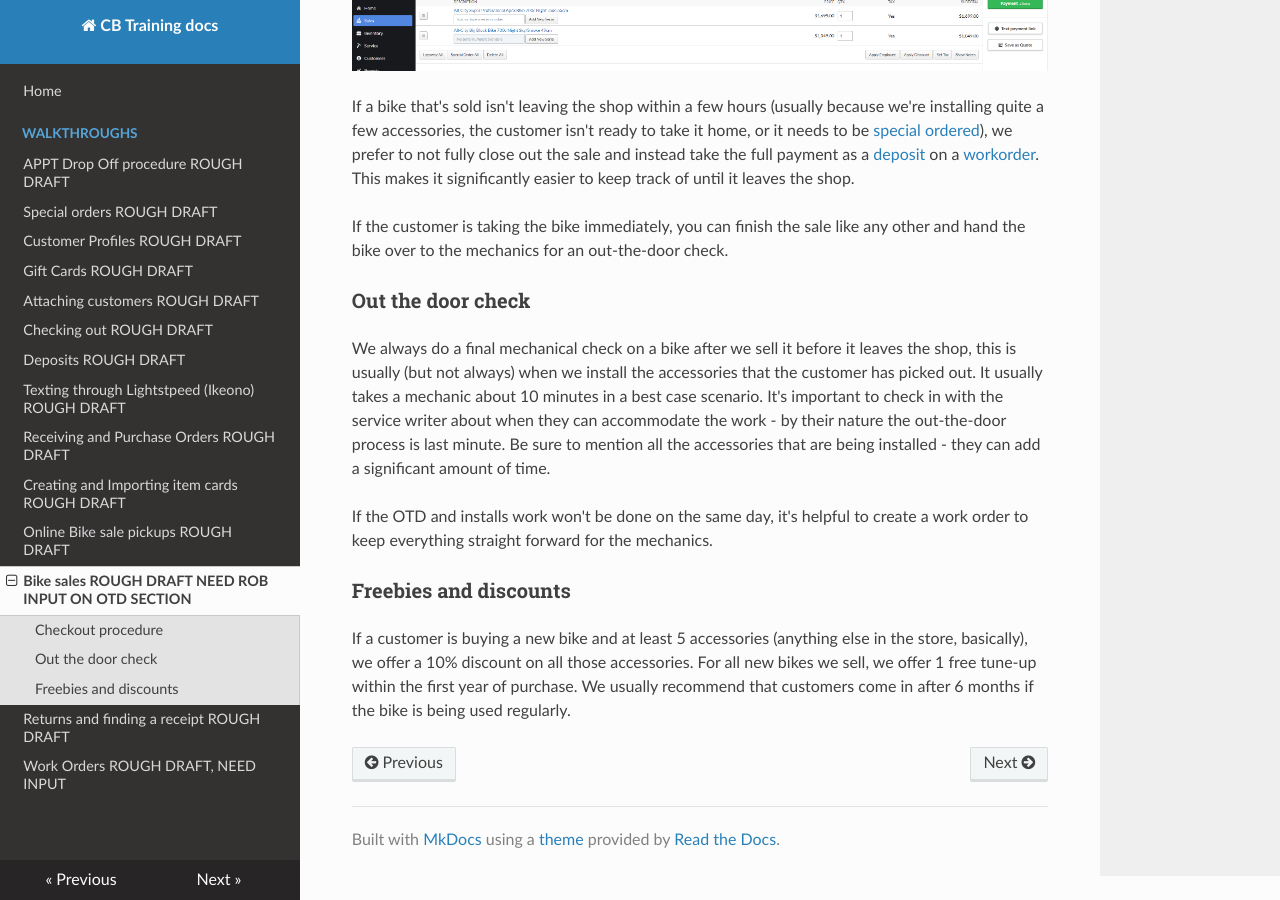
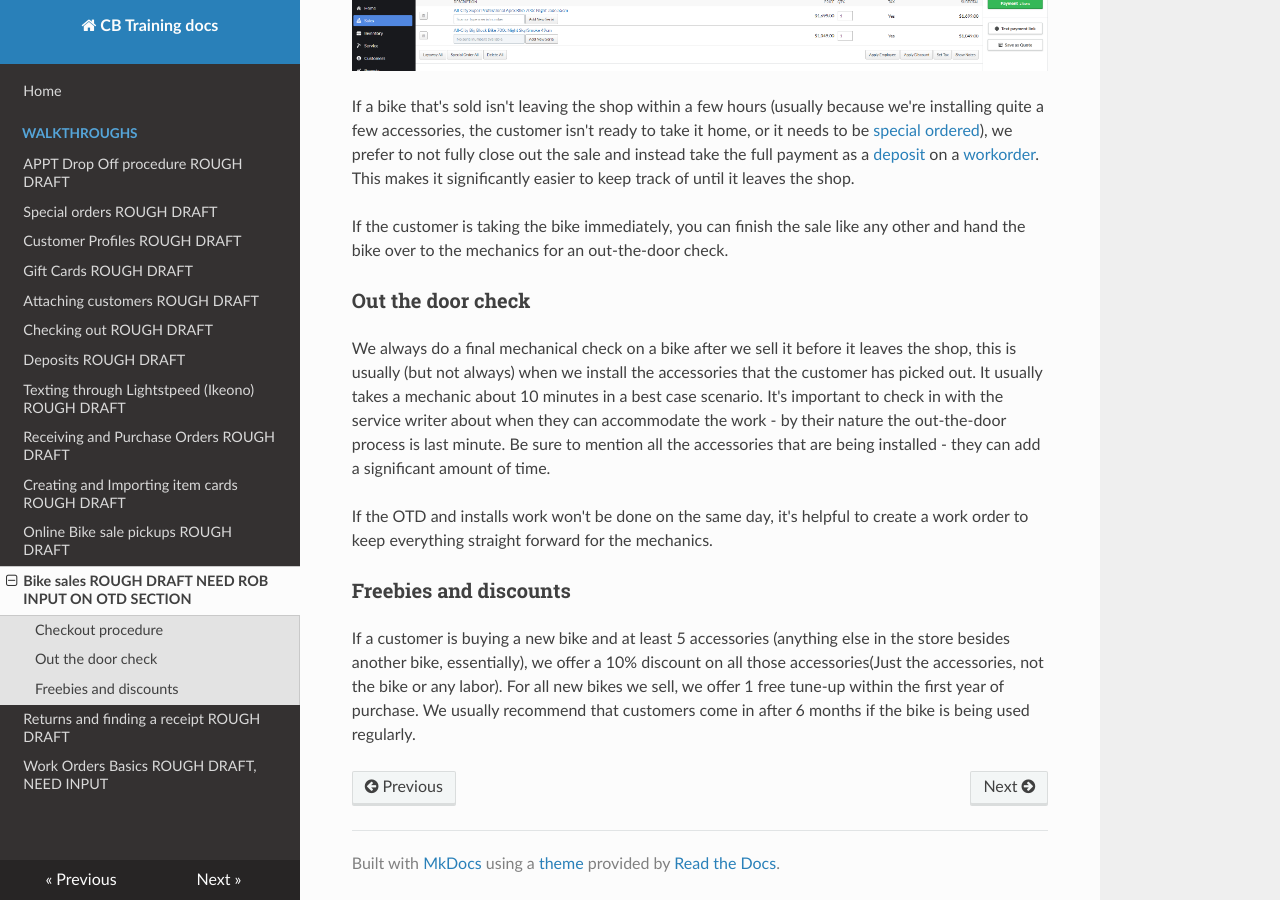
Before and after one commit to CambridgeBicycle/Knowledgebase, an MkDocs documentation site: the page built from docs/bikesale.md, in a window 1280 px wide and 900 px high, scrolled down 642 px. Built offline with MkDocs 1.6.1, drawn with Linux system fonts in a browser that asks for light colours; nearby versions of some CDN libraries.

Commit message:
updated bikesale.md

```diff
--- a/docs/bikesale.md
+++ b/docs/bikesale.md
@@ -22,5 +22,5 @@ If the OTD and installs work won't be done on the same day, it's helpful to crea
 
 ### Freebies and discounts
 
-If a customer is buying a new bike and at least 5 accessories (anything else in the store, basically), we offer a 10% discount on all those accessories.
+If a customer is buying a new bike and at least 5 accessories (anything else in the store besides another bike, essentially), we offer a 10% discount on all those accessories(Just the accessories, not the bike or any labor).
 For all new bikes we sell, we offer 1 free tune-up within the first year of purchase. We usually recommend that customers come in after 6 months if the bike is being used regularly.
--- a/mkdocs.yml
+++ b/mkdocs.yml
@@ -15,7 +15,7 @@ nav:
     - Online Bike sale pickups ROUGH DRAFT: b2c.md
     - Bike sales ROUGH DRAFT NEED ROB INPUT ON OTD SECTION : bikesale.md
     - Returns and finding a receipt ROUGH DRAFT : return.md
-    - Work Orders ROUGH DRAFT, NEED INPUT : workorder.md
+    - Work Orders Basics ROUGH DRAFT, NEED INPUT : workorder.md
 #   - How to find next APPT date
 #   - How to create a work order
 #   - Creating a work order for a repair
```
